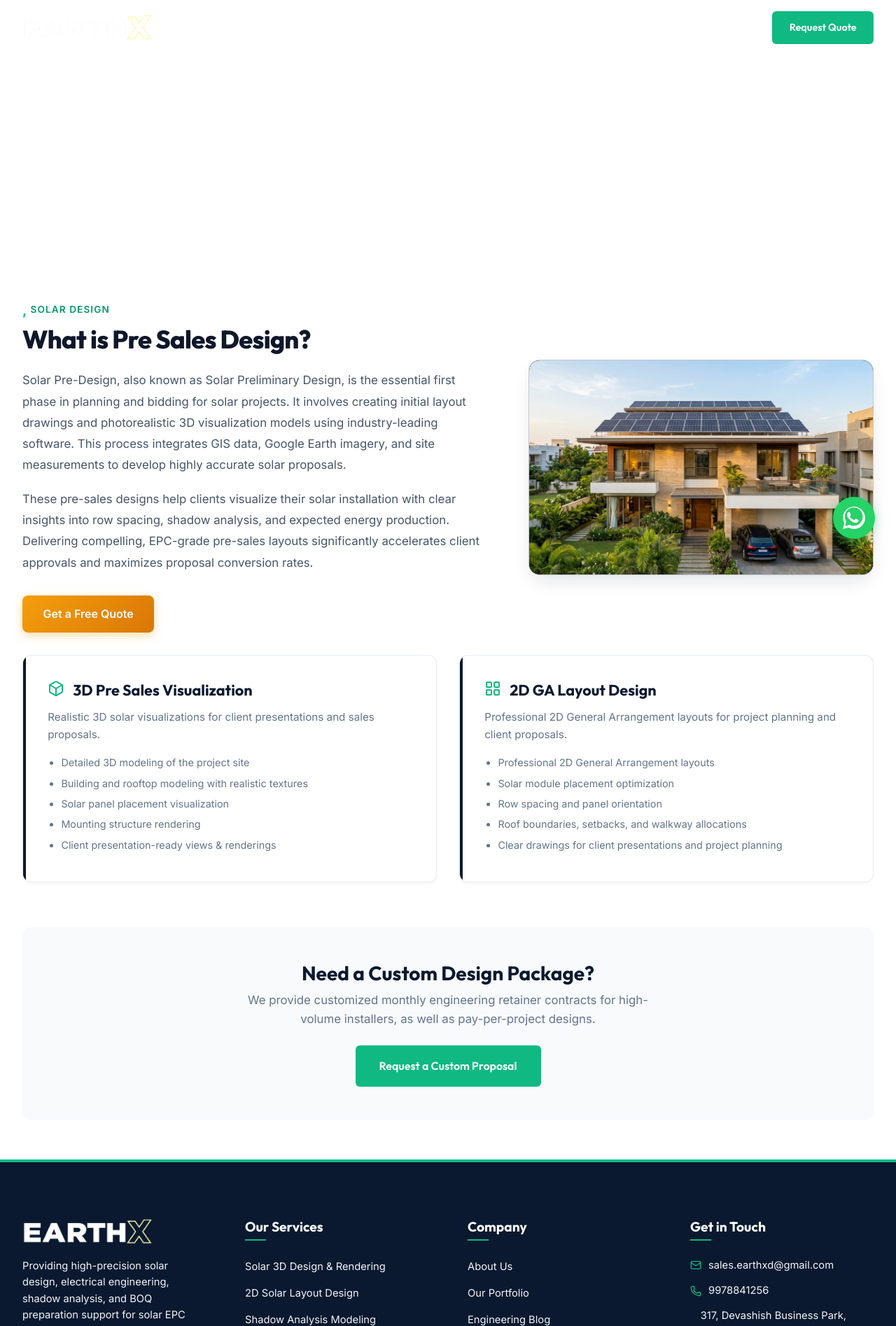
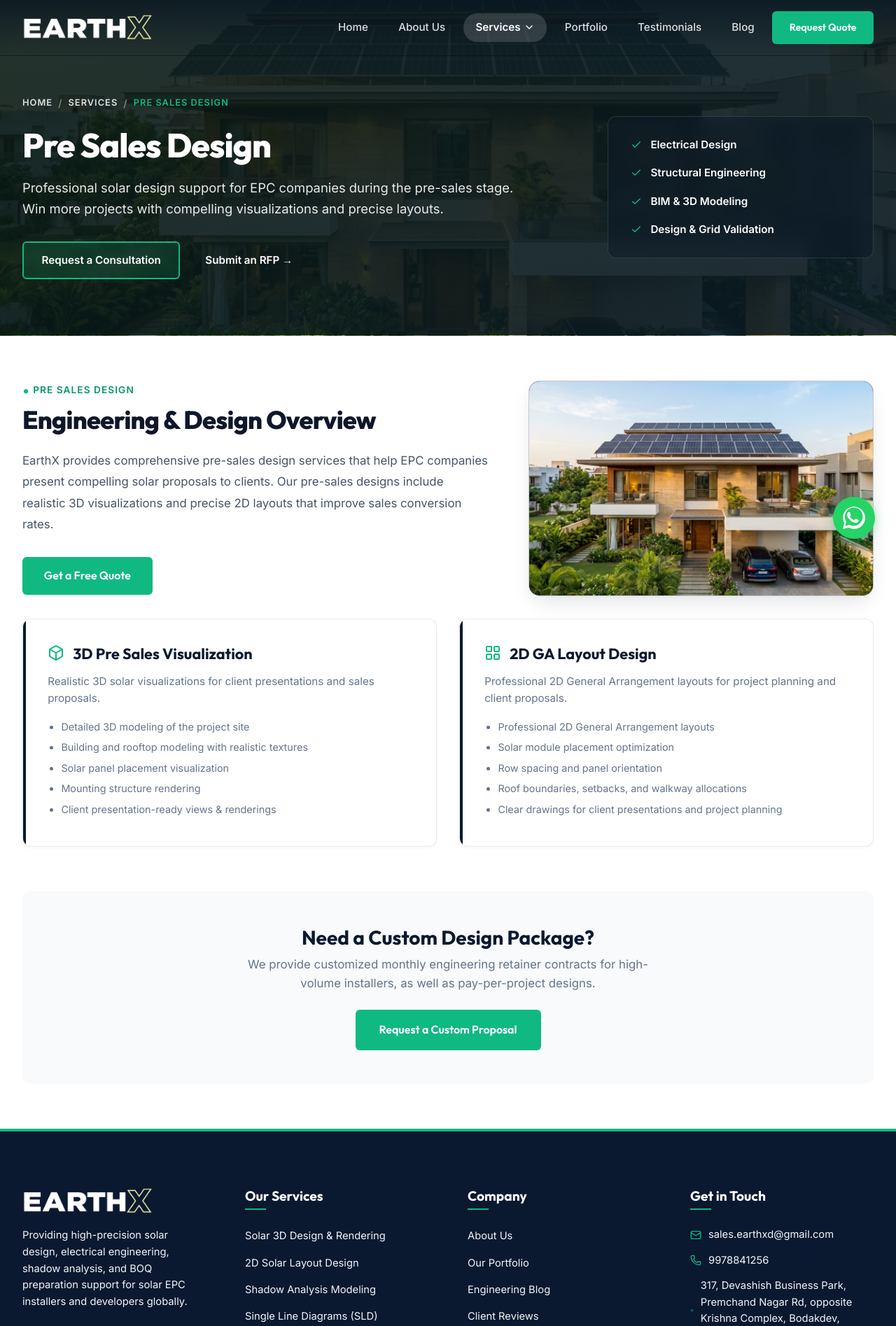
Before and after one commit to EarthXDesigns/earthx-designs, a Flask app: page /services/pre-sales-design in a window 1280 px wide. Shown: the top 1895 px of the page at 70% size. Run offline with Flask 2, Linux system fonts and the light colour scheme; data comes from the database, SQL or seed files in the repository.

Commit message:
Fix hero section: restore authentic EarthX content, add background image behind text with dark-green overlay, and fix upper breadcrumbs visibility

```diff
--- a/static/css/style.css
+++ b/static/css/style.css
@@ -193,7 +193,7 @@ a {
     align-items: center;
     z-index: 1000;
     transition: var(--transition);
-    background-color: transparent;
+    background: linear-gradient(180deg, rgba(7, 20, 32, 0.7) 0%, rgba(7, 20, 32, 0) 100%);
     border-bottom: 1px solid transparent;
 }
 
@@ -561,77 +561,150 @@ a {
     transform: scale(1.02);
 }
 
-/* --- Service Page Hero (Ref Image Style: Emerald Green Gradient, Dot Matrix, Angled Cut & Breadcrumbs) --- */
+/* --- Service Page Hero (Image Behind Text with Dark-Green Gradient Overlay as per ref image) --- */
 .service-page-hero {
-    background: #0EA569;
-    background: linear-gradient(135deg, #059669 0%, #10B981 50%, #047857 100%);
-    background-image: radial-gradient(rgba(255, 255, 255, 0.18) 1.5px, transparent 1.5px);
-    background-size: 24px 24px;
+    background-color: #071815;
+    background-size: cover;
+    background-position: center center;
+    background-repeat: no-repeat;
     color: #FFFFFF;
-    padding: 7rem 0 5.5rem 0;
+    padding: calc(var(--nav-height) + 3.5rem) 0 5rem 0;
     position: relative;
-    clip-path: polygon(0 0, 100% 0, 100% calc(100% - 24px), 0 100%);
+    border-bottom: 1px solid rgba(16, 185, 129, 0.2);
+}
+
+.service-hero-grid {
+    display: grid;
+    grid-template-columns: 1.35fr 0.65fr;
+    gap: 3rem;
+    align-items: center;
+}
+
+@media (max-width: 960px) {
+    .service-hero-grid {
+        grid-template-columns: 1fr;
+        gap: 2rem;
+    }
 }
 
 .service-breadcrumbs {
     display: flex;
     align-items: center;
     gap: 8px;
+    font-size: 0.8rem;
+    font-weight: 700;
+    letter-spacing: 0.08em;
+    text-transform: uppercase;
+    color: rgba(255, 255, 255, 0.75);
+    margin-bottom: 1.25rem;
+}
+
+.service-breadcrumbs a {
+    color: rgba(255, 255, 255, 0.85);
+    text-decoration: none;
+    transition: var(--transition);
+}
+
+.service-breadcrumbs a:hover {
+    color: var(--accent);
+}
+
+.service-breadcrumbs .bc-sep {
+    color: rgba(255, 255, 255, 0.4);
     font-size: 0.9rem;
-    color: rgba(255, 255, 255, 0.85);
-    margin-bottom: 1.5rem;
-}
-
-.service-breadcrumbs a {
-    color: rgba(255, 255, 255, 0.9);
-    text-decoration: none;
-    transition: var(--transition);
-}
-
-.service-breadcrumbs a:hover {
-    color: #FFFFFF;
-    text-decoration: underline;
-}
-
-.service-breadcrumbs .bc-sep {
-    color: rgba(255, 255, 255, 0.65);
-    font-size: 1.1rem;
-    line-height: 1;
 }
 
 .service-breadcrumbs .bc-current {
-    color: #FFFFFF;
-    font-weight: 600;
-}
-
-.service-hero-content {
-    max-width: 920px;
+    color: var(--accent);
 }
 
 .service-hero-title {
     font-family: var(--font-heading);
-    font-size: 2.85rem;
+    font-size: 3rem;
     font-weight: 800;
     color: #FFFFFF;
     line-height: 1.2;
-    margin-bottom: 0.85rem;
+    margin-bottom: 1rem;
     letter-spacing: -0.02em;
 }
 
 .service-hero-subtitle {
     font-size: 1.15rem;
     line-height: 1.65;
-    color: rgba(255, 255, 255, 0.95);
+    color: rgba(255, 255, 255, 0.9);
     font-weight: 400;
-    max-width: 800px;
-    margin: 0;
+    max-width: 720px;
+    margin-bottom: 2rem;
+}
+
+.service-hero-actions {
+    display: flex;
+    align-items: center;
+    gap: 1.25rem;
+    flex-wrap: wrap;
+}
+
+.btn-hero-consultation {
+    display: inline-flex;
+    align-items: center;
+    justify-content: center;
+    border: 2px solid var(--accent);
+    background: rgba(16, 185, 129, 0.15);
+    backdrop-filter: blur(8px);
+    color: #FFFFFF !important;
+    font-weight: 700;
+    font-size: 0.95rem;
+    padding: 0.8rem 1.6rem;
+    border-radius: var(--radius-sm);
+    text-decoration: none;
+    transition: var(--transition);
+}
+
+.btn-hero-consultation:hover {
+    background: var(--accent);
+    color: var(--primary) !important;
+    transform: translateY(-2px);
+    box-shadow: 0 6px 20px rgba(16, 185, 129, 0.4);
+}
+
+.btn-hero-rfp {
+    display: inline-flex;
+    align-items: center;
+    gap: 6px;
+    color: #FFFFFF !important;
+    font-weight: 700;
+    font-size: 0.95rem;
+    text-decoration: none;
+    padding: 0.8rem 1rem;
+    transition: var(--transition);
+}
+
+.btn-hero-rfp:hover {
+    color: var(--accent) !important;
+    transform: translateX(4px);
+}
+
+.service-hero-checklist {
+    background: rgba(10, 25, 40, 0.5);
+    backdrop-filter: blur(12px);
+    border: 1px solid rgba(255, 255, 255, 0.12);
+    border-radius: var(--radius-md);
+    padding: 1.75rem 2rem;
+    display: flex;
+    flex-direction: column;
+    gap: 1rem;
+}
+
+.hero-check-item {
+    display: flex;
+    align-items: center;
+    gap: 12px;
+    color: #FFFFFF;
+    font-size: 0.95rem;
+    font-weight: 600;
 }
 
 @media (max-width: 768px) {
-    .service-page-hero {
-        padding: 5.5rem 0 4rem 0;
-        clip-path: polygon(0 0, 100% 0, 100% calc(100% - 15px), 0 100%);
-    }
     .service-hero-title {
         font-size: 2.1rem;
     }
--- a/templates/service_category.html
+++ b/templates/service_category.html
@@ -3,51 +3,71 @@
 {% block title %}{{ category.name }} Services | EarthX Designs{% endblock %}
 
 {% block content %}
-<!-- Page Hero Banner (Styled like Ref Image with Green Gradient, Breadcrumbs & Angled Cut) -->
-<section class="service-page-hero">
+<!-- Page Hero Banner (Engineered background image behind text with dark-green overlay as per ref image) -->
+<section class="service-page-hero" style="background-image: linear-gradient(135deg, rgba(7, 24, 18, 0.88) 0%, rgba(11, 28, 38, 0.90) 100%), url('{{ category.hero_image or "/uploads/commercial_solar_featured.png" }}');">
     <div class="container">
-        <!-- Upper Path / Breadcrumbs -->
-        <nav class="service-breadcrumbs" aria-label="Breadcrumb">
-            <a href="{{ url_for('home') }}">Home</a>
-            <span class="bc-sep">&rsaquo;</span>
-            <a href="{{ url_for('services') }}">Our Services</a>
-            <span class="bc-sep">&rsaquo;</span>
-            <span class="bc-current">{{ category.hero_heading or category.name }}</span>
-        </nav>
+        <div class="service-hero-grid">
+            <div class="service-hero-main">
+                <!-- Upper Path / Breadcrumbs -->
+                <nav class="service-breadcrumbs" aria-label="Breadcrumb">
+                    <a href="{{ url_for('home') }}">HOME</a>
+                    <span class="bc-sep">/</span>
+                    <a href="{{ url_for('services') }}">SERVICES</a>
+                    <span class="bc-sep">/</span>
+                    <span class="bc-current">{{ category.name|upper }}</span>
+                </nav>
 
-        <div class="service-hero-content">
-            <h1 class="service-hero-title">{{ category.hero_heading or category.name }}</h1>
-            <p class="service-hero-subtitle">{{ category.hero_subtitle or 'Accurate 3D solar layouts with shading analysis, PVsyst reports, and ROI projections for EPC companies worldwide.' }}</p>
+                <h1 class="service-hero-title">{{ category.hero_heading or category.name }}</h1>
+                <p class="service-hero-subtitle">{{ category.hero_subtitle or category.short_description }}</p>
+
+                <!-- Hero Action Buttons (as per ref image) -->
+                <div class="service-hero-actions">
+                    <a href="{{ url_for('contact') }}" class="btn-hero-consultation">Request a Consultation</a>
+                    <a href="{{ url_for('contact') }}" class="btn-hero-rfp">Submit an RFP &rarr;</a>
+                </div>
+            </div>
+
+            <!-- Hero Engineering Scope Checklist (as per ref image) -->
+            <div class="service-hero-checklist">
+                <div class="hero-check-item">
+                    <i data-lucide="check" style="width: 16px; height: 16px; color: var(--accent);"></i>
+                    <span>Electrical Design</span>
+                </div>
+                <div class="hero-check-item">
+                    <i data-lucide="check" style="width: 16px; height: 16px; color: var(--accent);"></i>
+                    <span>Structural Engineering</span>
+                </div>
+                <div class="hero-check-item">
+                    <i data-lucide="check" style="width: 16px; height: 16px; color: var(--accent);"></i>
+                    <span>BIM & 3D Modeling</span>
+                </div>
+                <div class="hero-check-item">
+                    <i data-lucide="check" style="width: 16px; height: 16px; color: var(--accent);"></i>
+                    <span>Design & Grid Validation</span>
+                </div>
+            </div>
         </div>
     </div>
 </section>
 
-<!-- Basic Intro & Detailed Overview Section (Styled as per Ref Image) -->
-<section class="section-padding service-overview-section" style="padding-top: 3.5rem; padding-bottom: 3.5rem;">
+<!-- Basic Intro & Detailed Overview Section -->
+<section class="section-padding service-overview-section" style="padding-top: 4rem; padding-bottom: 4rem;">
     <div class="container">
         <div class="service-detail-grid {% if category.hero_image %}has-hero-media{% else %}no-hero-media{% endif %}">
-            <!-- Left Column: Basic Intro & Detailed Content -->
+            <!-- Left Column: Detailed Content -->
             <div class="service-detail-content">
                 <div class="service-subtag">
-                    <span class="subtag-accent">,</span> SOLAR DESIGN
+                    <span class="subtag-accent">•</span> {{ category.name|upper }}
                 </div>
-                <h2 class="service-intro-heading">What is {{ category.name }}?</h2>
+                <h2 class="service-intro-heading">Engineering & Design Overview</h2>
 
                 <div class="service-body-paragraphs">
-                    {% if category.full_description %}
-                        {% for paragraph in category.full_description.split('\n\n') %}
-                            {% if paragraph.strip() %}
-                            <p class="service-body-p">{{ paragraph.strip() }}</p>
-                            {% endif %}
-                        {% endfor %}
-                    {% else %}
-                        <p class="service-body-p">{{ category.short_description }}</p>
-                    {% endif %}
+                    <p class="service-body-p">{{ category.full_description }}</p>
                 </div>
 
                 <!-- Get a Free Quote Button (Below Detailed Content) -->
                 <div class="service-cta-btn-wrapper">
-                    <a href="{{ url_for('contact') }}" class="btn-free-quote">Get a Free Quote</a>
+                    <a href="{{ url_for('contact') }}" class="btn btn-primary" style="padding: 0.75rem 1.8rem;">Get a Free Quote</a>
                 </div>
             </div>
 
```
Also changed, not shown: database.py (+10 -10 lines).
